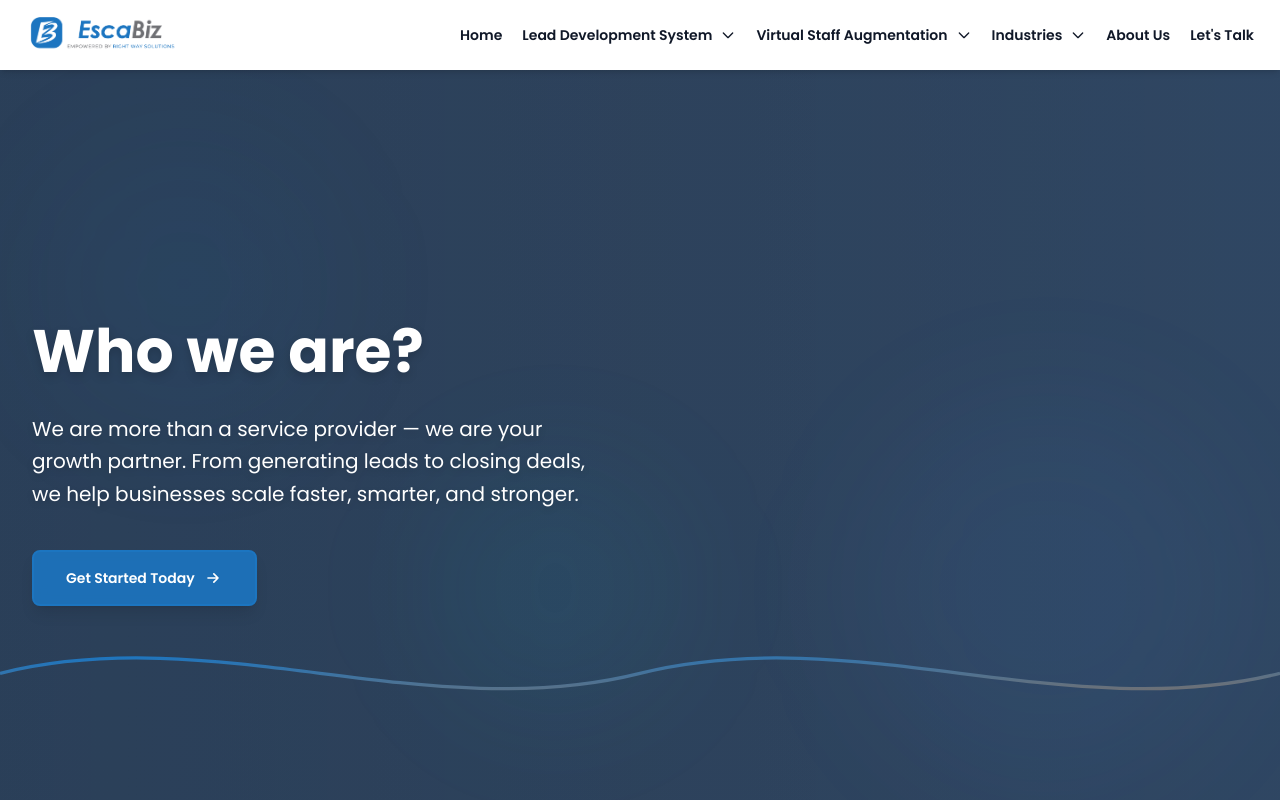
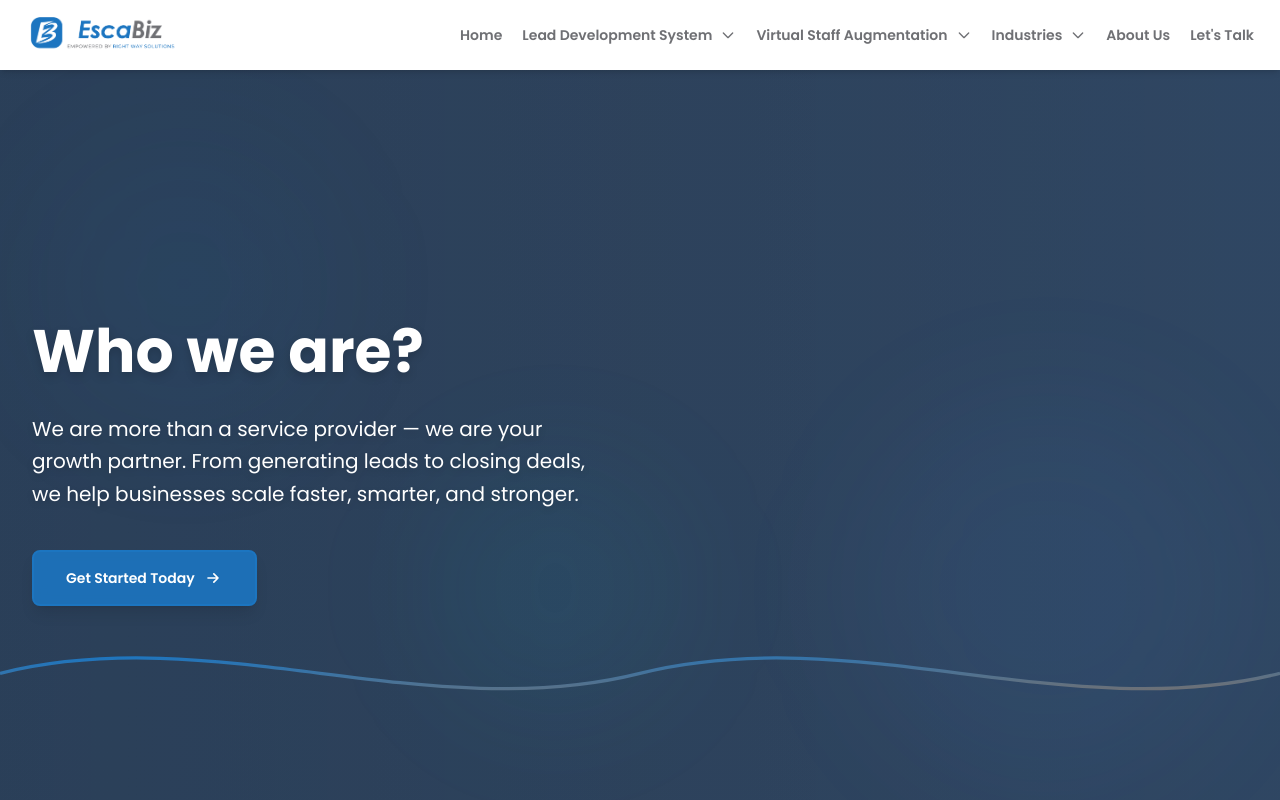
Before and after one commit to Sharmeen-Rauf/escabiz, a Next.js app: page /about in a window 1280 px wide. Shown: the top 800 px of the page. Built offline with nearby package versions, Linux system fonts and the light colour scheme.

Commit message:
Update Navbar component text color based on scroll position for improved visibility and consistency.

```diff
--- a/src/components/Navbar.tsx
+++ b/src/components/Navbar.tsx
@@ -107,7 +107,7 @@ export default function Navbar() {
           <button
             type="button"
             className={`lg:hidden border-0 bg-transparent p-2 transition-colors duration-300 ${
-              isScrolled ? 'text-gray-900' : 'text-white'
+              isScrolled ? 'text-[#6f7074]' : 'text-white'
             }`}
             onClick={() => setMobileMenuOpen(!mobileMenuOpen)}
             aria-label="Toggle navigation"
@@ -143,7 +143,7 @@ export default function Navbar() {
                 <Link
                   href="/"
                   className={`nav-link active block px-4 py-2.5 lg:px-2.5 lg:py-1.5 text-sm lg:text-[14px] font-semibold capitalize relative transition-colors duration-300 ${
-                    isScrolled ? 'text-gray-900' : 'text-white'
+                    isScrolled ? 'text-[#6f7074]' : 'text-white'
                   }`}
                   onClick={closeMobileMenu}
                 >
@@ -160,7 +160,7 @@ export default function Navbar() {
                 <a
                   href="#"
                   className={`nav-link dropdown-toggle block px-4 py-2.5 lg:px-2.5 lg:py-1.5 text-sm lg:text-[14px] font-semibold capitalize relative transition-colors duration-300 lg:flex lg:items-center lg:gap-1 ${
-                    isScrolled ? 'text-gray-900' : 'text-white'
+                    isScrolled ? 'text-[#6f7074]' : 'text-white'
                   }`}
                   onClick={(e) => handleDropdownToggle('lead', e)}
                   aria-expanded={openDropdown === 'lead'}
@@ -243,7 +243,7 @@ export default function Navbar() {
                 <a
                   href="#"
                   className={`nav-link dropdown-toggle block px-4 py-2.5 lg:px-2.5 lg:py-1.5 text-sm lg:text-[14px] font-semibold capitalize relative transition-colors duration-300 lg:flex lg:items-center lg:gap-1 ${
-                    isScrolled ? 'text-gray-900' : 'text-white'
+                    isScrolled ? 'text-[#6f7074]' : 'text-white'
                   }`}
                   onClick={(e) => handleDropdownToggle('vsa', e)}
                   aria-expanded={openDropdown === 'vsa'}
@@ -317,7 +317,7 @@ export default function Navbar() {
                 <a
                   href="#"
                   className={`nav-link dropdown-toggle block px-4 py-2.5 lg:px-2.5 lg:py-1.5 text-sm lg:text-[14px] font-semibold capitalize relative transition-colors duration-300 lg:flex lg:items-center lg:gap-1 ${
-                    isScrolled ? 'text-gray-900' : 'text-white'
+                    isScrolled ? 'text-[#6f7074]' : 'text-white'
                   }`}
                   onClick={(e) => handleDropdownToggle('industries', e)}
                   aria-expanded={openDropdown === 'industries'}
@@ -369,7 +369,7 @@ export default function Navbar() {
                 <Link
                   href="/about"
                   className={`nav-link block px-4 py-2.5 lg:px-2.5 lg:py-1.5 text-sm lg:text-[14px] font-semibold capitalize relative transition-colors duration-300 ${
-                    isScrolled ? 'text-gray-900' : 'text-white'
+                    isScrolled ? 'text-[#6f7074]' : 'text-white'
                   }`}
                   onClick={closeMobileMenu}
                 >
@@ -382,7 +382,7 @@ export default function Navbar() {
                 <Link
                   href="/lets-talk"
                   className={`nav-link block px-4 py-2.5 lg:px-2.5 lg:py-1.5 text-sm lg:text-[14px] font-semibold capitalize relative transition-colors duration-300 ${
-                    isScrolled ? 'text-gray-900' : 'text-white'
+                    isScrolled ? 'text-[#6f7074]' : 'text-white'
                   }`}
                   onClick={closeMobileMenu}
                 >
```
